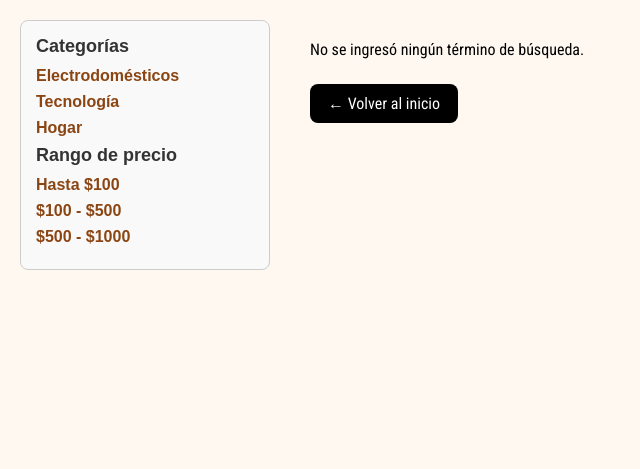
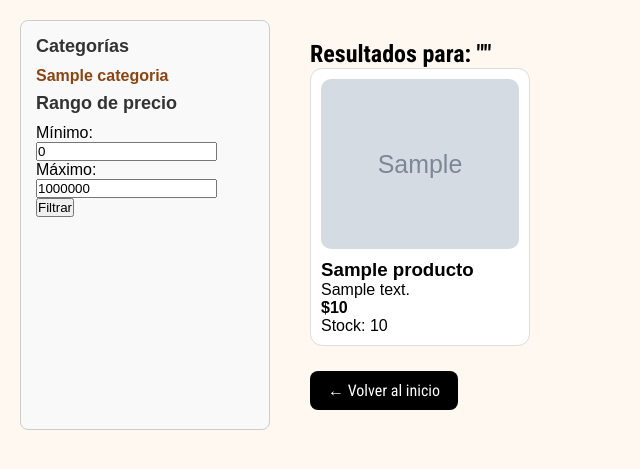
Before and after one commit to lorian49-dev/products-search, a PHP site: page /buscar.php in a window 1280 px wide. Shown: the part 148-617 px from the top of the page, without its empty margins (0-640 px from the left). Run offline with PHP 8.4, Linux system fonts and the light colour scheme; tables that the repository leaves empty or names only in its code hold one stand-in row (values such as "Sample post"); grey boxes marked "Sample" are stand-in pictures; data that the repository does not hold is empty.

Commit message:
aaaaaaaa

```diff
--- a/buscar.php
+++ b/buscar.php
@@ -2,20 +2,60 @@
 session_start();
 require_once "registros-inicio-sesion/connect.php";
 
-// Si viene una búsqueda
-$productos = [];
+// Parámetros seguros
+$busqueda   = isset($_GET['search-product']) ? $connect->real_escape_string($_GET['search-product']) : "";
+$min        = isset($_GET['min']) ? intval($_GET['min']) : 0;
+$max        = isset($_GET['max']) ? intval($_GET['max']) : 999999999;
+$categoria  = isset($_GET['categoria']) ? intval($_GET['categoria']) : null;
 
-if (isset($_GET['search-product']) && !empty($_GET['search-product'])) {
-    $busqueda = $connect->real_escape_string($_GET['search-product']);
+$sql = "
+    SELECT producto.*
+    FROM producto
+    LEFT JOIN producto_categoria pc ON producto.id_producto = pc.id_producto
+    LEFT JOIN categoria c ON pc.id_categoria = c.id_categoria
+    WHERE 1
+";
 
-    $sql = "SELECT * FROM producto
-            WHERE nombre LIKE '%$busqueda%'
-            OR descripcion LIKE '%$busqueda%'";
-    $resultado = $connect->query($sql);
-} else {
-    $resultado = null;
+// Búsqueda por texto
+if (!empty($busqueda)) {
+    $sql .= " AND (producto.nombre LIKE '%$busqueda%' OR producto.descripcion LIKE '%$busqueda%') ";
 }
+
+// Rango de precio
+$sql .= " AND producto.precio BETWEEN $min AND $max ";
+
+// Categoría
+if (!empty($categoria)) {
+    $sql .= " AND c.id_categoria = $categoria ";
+}
+
+$resultado = $connect->query($sql);
+$busqueda = $connect->real_escape_string($_GET['search-product'] ?? "");
+$categoria = $_GET['categoria'] ?? "";
+$precio_min = isset($_GET['precio_min']) && $_GET['precio_min'] !== ""
+              ? (int)$_GET['precio_min']
+              : 0;
+$precio_max = isset($_GET['precio_max']) && $_GET['precio_max'] !== ""
+              ? (int)$_GET['precio_max']
+              : 999999999; // máximo por defecto si está vacío
+$sql = "SELECT p.*
+        FROM producto p
+        LEFT JOIN producto_categoria pc ON pc.id_producto = p.id_producto
+        LEFT JOIN categoria c ON c.id_categoria = pc.id_categoria
+        WHERE (p.nombre LIKE '%$busqueda%' OR p.descripcion LIKE '%$busqueda%')
+        AND p.precio >= $precio_min
+        AND p.precio <= $precio_max";
+
+
+if (!empty($categoria)) {
+    $categoria = $connect->real_escape_string($categoria);
+    $sql .= " AND c.nombre_categoria = '$categoria'";
+}
+
+$resultado = $connect->query($sql);
+
 ?>
+
 <!DOCTYPE html>
 <html lang="es">
 
@@ -264,20 +341,37 @@
     <div class="container" style="display:flex; gap:20px;">
 
         <aside class="sidebar" style="width:250px; border:1px solid #ccc; padding:15px; background:#f9f9f9; border-radius:8px;">
+            <!-- Categorias -->
             <h3>Categorías</h3>
             <ul>
-                <li><a href="buscar.php?q=<?php echo urlencode($busqueda); ?>&categoria=Electrodomesticos">Electrodomésticos</a></li>
-                <li><a href="buscar.php?q=<?php echo urlencode($busqueda); ?>&categoria=Tecnologia">Tecnología</a></li>
-                <li><a href="buscar.php?q=<?php echo urlencode($busqueda); ?>&categoria=Hogar">Hogar</a></li>
-                <!-- Añade más categorías aquí -->
+                <?php
+                $cats = $connect->query("SELECT * FROM categoria ORDER BY nombre_categoria ASC");
+                while ($c = $cats->fetch_assoc()):
+                ?>
+                    <li>
+                        <a href="buscar.php?search-product=<?php echo urlencode($busqueda); ?>&categoria=<?php echo $c['id_categoria']; ?>">
+                            <?php echo $c['nombre_categoria']; ?>
+                        </a>
+                    </li>
+                <?php endwhile; ?>
             </ul>
 
+
             <h3>Rango de precio</h3>
-            <ul>
-                <li><a href="buscar.php?q=<?php echo urlencode($busqueda); ?>&precio=0-100">Hasta $100</a></li>
-                <li><a href="buscar.php?q=<?php echo urlencode($busqueda); ?>&precio=100-500">$100 - $500</a></li>
-                <li><a href="buscar.php?q=<?php echo urlencode($busqueda); ?>&precio=500-1000">$500 - $1000</a></li>
-            </ul>
+
+            <form action="buscar.php" method="GET">
+
+                <label>Mínimo:</label>
+                <input type="number" name="precio_min" min="0" value="<?php echo $_GET['precio_min'] ?? 0; ?>">
+
+                <label>Máximo:</label>
+                <input type="number" name="precio_max" min="0" value="<?php echo $_GET['precio_max'] ?? 1000000; ?>">
+
+                <input type="hidden" name="search-product" value="<?php echo htmlspecialchars($busqueda); ?>">
+
+                <button type="submit">Filtrar</button>
+            </form>
+
         </aside>
 
         <section class="main-content" style="flex:1;">
@@ -287,7 +381,8 @@
 
                     <?php if ($resultado->num_rows > 0): ?>
 
-                        <h2>Resultados para: "<?php echo htmlspecialchars($_GET['search-product']); ?>"</h2>
+                        <h2>Resultados para: "<?php echo htmlspecialchars($busqueda); ?>"</h2>
+
                         <div class="productos-grid">
 
                             <?php while ($row = $resultado->fetch_assoc()): ?>
@@ -297,11 +392,14 @@
                                         class="producto-img"
                                         style="background-image: url('SOURCES/PRODUCTOS/<?php echo $row['imagen'] ?? "default.png"; ?>');">
                                     </div>
+
                                     <h3>
-                                        <a href="producto.php?id=<?php echo $row['id_producto']; ?>&search-product=<?php echo urlencode($_GET['search-product']); ?>" class="producto-link">
+                                        <a href="producto.php?id=<?php echo $row['id_producto']; ?>&search-product=<?php echo urlencode($busqueda); ?>"
+                                            class="producto-link">
                                             <?php echo htmlspecialchars($row['nombre']); ?>
                                         </a>
                                     </h3>
+
                                     <p><?php echo htmlspecialchars($row['descripcion']); ?></p>
                                     <p><strong>$<?php echo number_format($row['precio']); ?></strong></p>
                                     <p>Stock: <?php echo $row['stock']; ?></p>
@@ -325,6 +423,26 @@
 
     </div>
     <script>
+        // Actualizar valores
+        const min = document.getElementById("min");
+        const max = document.getElementById("max");
+        const minValue = document.getElementById("min-value");
+        const maxValue = document.getElementById("max-value");
+
+        // Evitar cruce de sliders
+        min.addEventListener("input", () => {
+            if (parseInt(min.value) > parseInt(max.value)) {
+                min.value = max.value;
+            }
+            minValue.textContent = min.value;
+        });
+
+        max.addEventListener("input", () => {
+            if (parseInt(max.value) < parseInt(min.value)) {
+                max.value = min.value;
+            }
+            maxValue.textContent = max.value;
+        });
         //Script de peticion al servidor para busqueda en el buscador
 
         const input_request = document.getElementById('input-search-product');
```
Also changed, not shown: other parts of buscar.php (+38 -1 lines).
